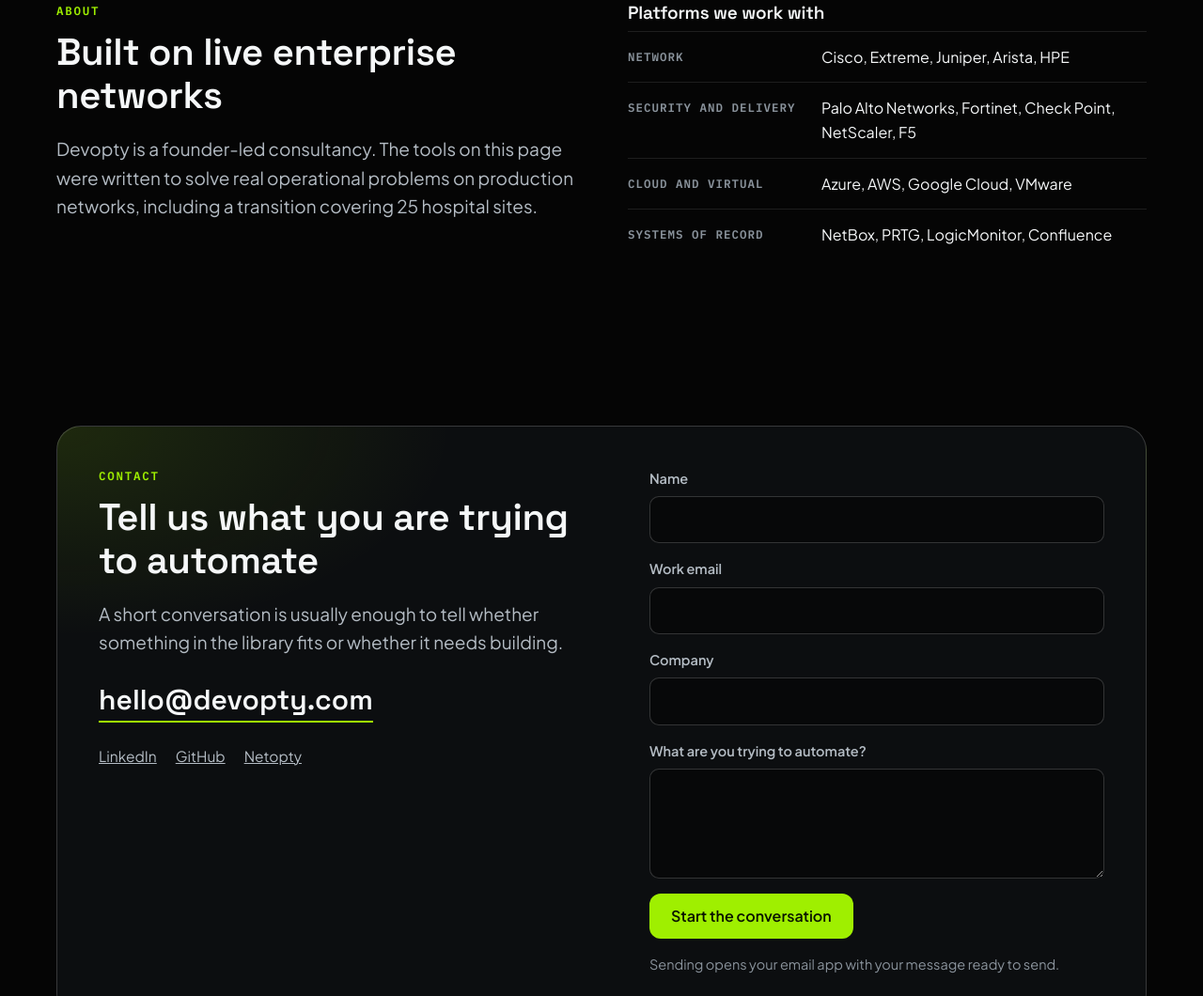
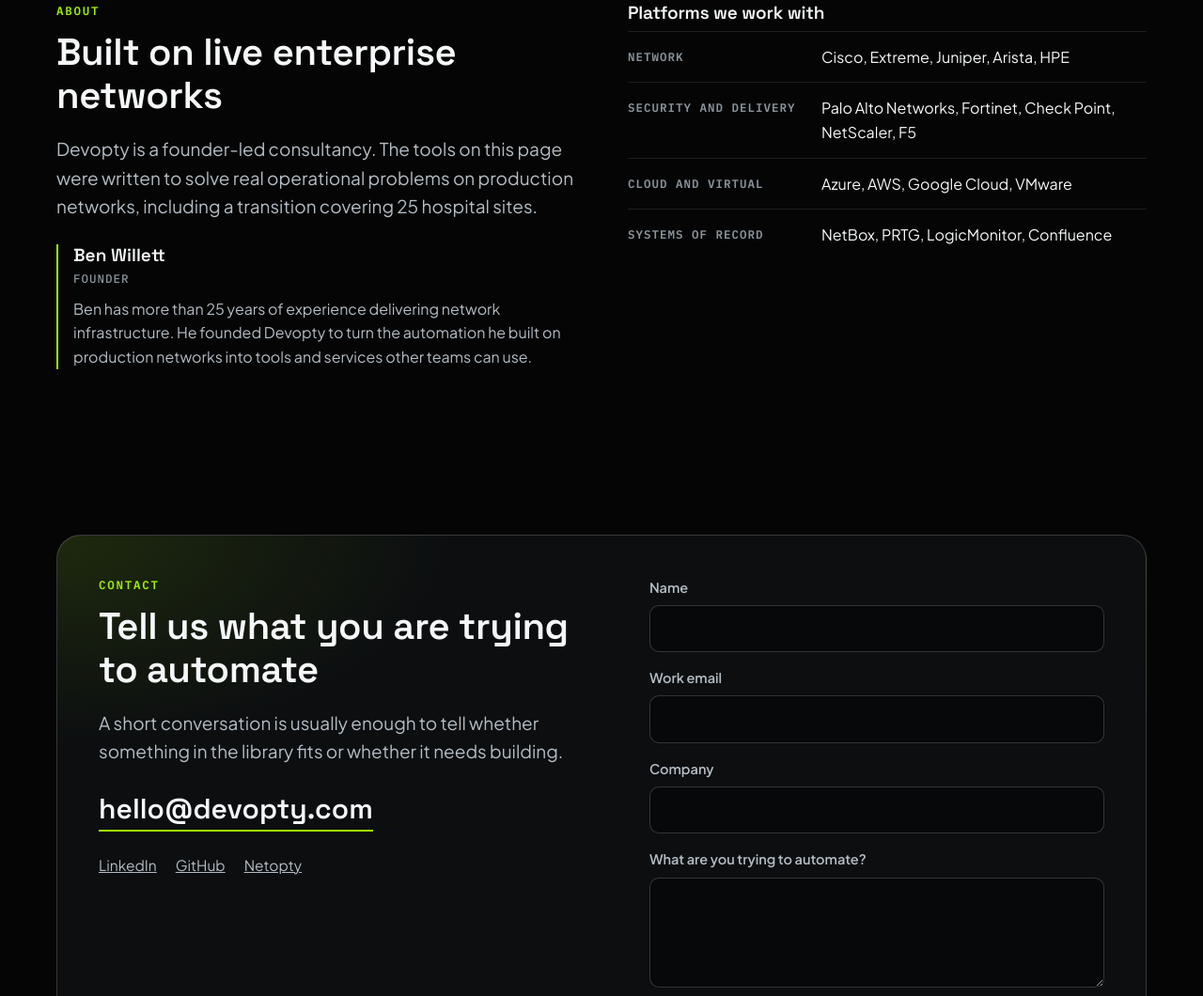
Before and after one commit to benjaminwillett/devopty_website, a plain HTML site: page index.html in a window 1280 px wide. Shown: the part 5624-6684 px from the top of the page at 94% size. Drawn offline with Linux system fonts and the light colour scheme.

Commit message:
Add founder details to the About section
Co-Authored-By: Claude Fable 5.2 <noreply@anthropic.com>

```diff
--- a/index.html
+++ b/index.html
@@ -372,6 +372,11 @@
           <p class="kicker">About</p>
           <h2 id="about-title">Built on live enterprise networks</h2>
           <p class="lede">Devopty is a founder-led consultancy. The tools on this page were written to solve real operational problems on production networks, including a transition covering 25 hospital sites.</p>
+          <div class="founder">
+            <p class="founder-name">Ben Willett</p>
+            <p class="founder-role">Founder</p>
+            <p class="founder-bio">Ben has more than 25 years of experience delivering network infrastructure. He founded Devopty to turn the automation he built on production networks into tools and services other teams can use.</p>
+          </div>
         </div>
         <div>
           <h3 class="sub">Platforms we work with</h3>
--- a/styles.css
+++ b/styles.css
@@ -171,6 +171,11 @@ h1, h2, h3, h4 { font-family: var(--font-head); font-weight: 600; line-height: 1
 .platform-list dt { font: 600 12.5px/1.5 var(--font-mono); letter-spacing: 0.08em; text-transform: uppercase; color: var(--text-3); padding-top: 3px; }
 .platform-list dd { color: var(--text); font-size: 16px; }
 
+.founder { margin-top: 26px; padding-left: 16px; border-left: 2px solid var(--accent); }
+.founder-name { font: 600 19px/1.3 var(--font-head); }
+.founder-role { color: var(--text-3); font: 500 12.5px/1.5 var(--font-mono); letter-spacing: 0.08em; text-transform: uppercase; margin-top: 2px; }
+.founder-bio { color: var(--text-2); font-size: 16px; margin-top: 10px; max-width: 58ch; }
+
 /* ---------- Contact ---------- */
 .contact-panel { display: grid; grid-template-columns: minmax(0, 1fr) minmax(0, 0.9fr); gap: 48px; padding: 44px; border-radius: 26px; border: 1px solid var(--border-strong); background: radial-gradient(600px 320px at 0% 0%, rgba(159, 239, 0, 0.12), transparent 70%), var(--panel); }
 .contact-email { display: inline-block; margin-top: 28px; font: 600 clamp(22px, 2.6vw, 30px)/1.2 var(--font-head); color: var(--text); text-decoration: none; border-bottom: 2px solid var(--accent); padding-bottom: 4px; }
```
